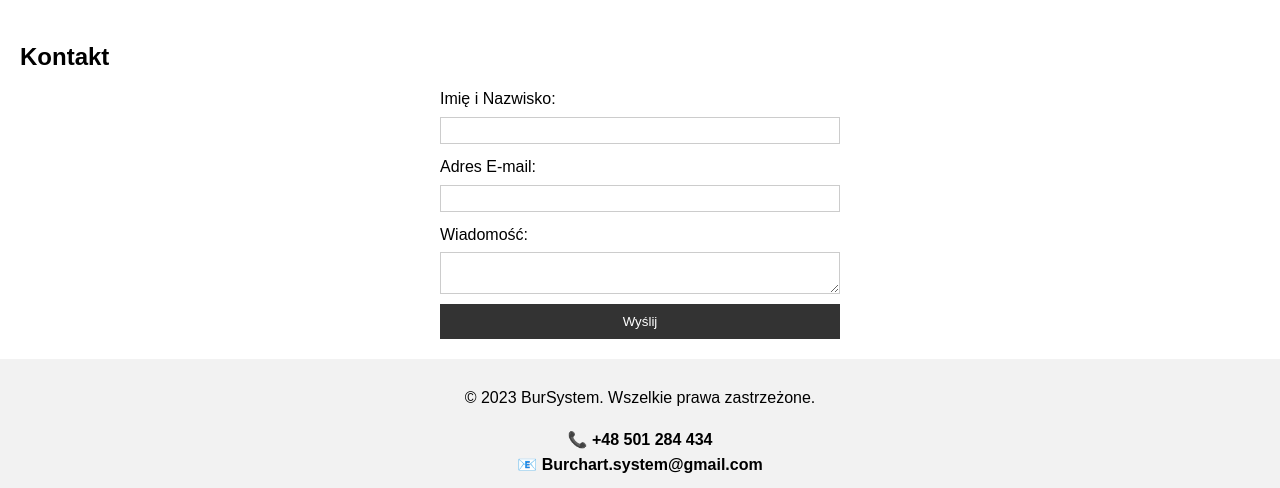
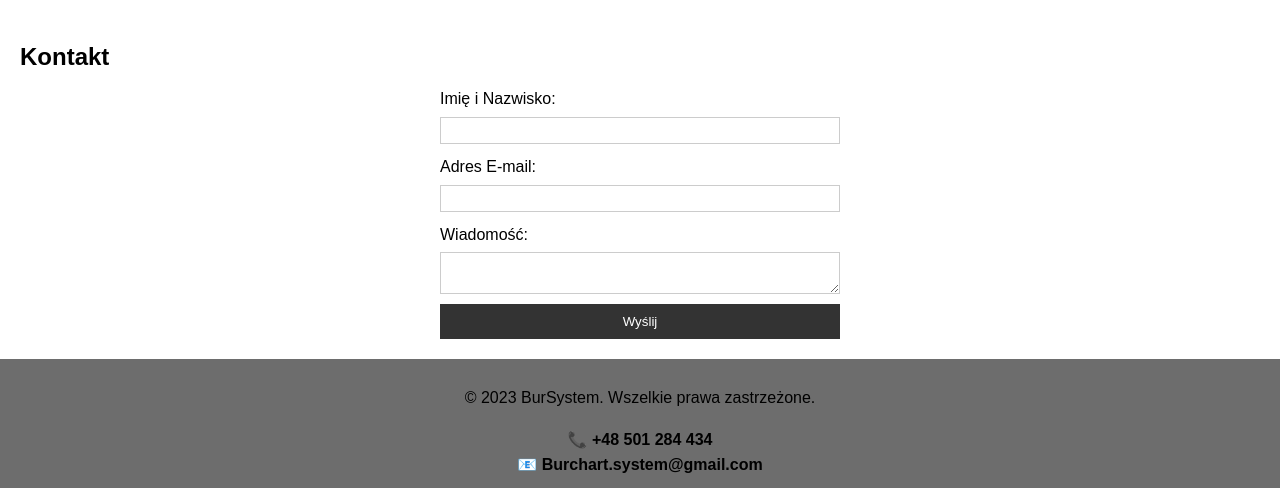
Before and after one commit to AdamBurchart/AdamBurchart.github.io, a plain HTML site: page index.html in a window 1280 px wide. Shown: the part 1510-1998 px from the top of the page. Drawn offline with Linux system fonts and the light colour scheme.

Commit message:
Add files via upload

```diff
--- a/styles.css
+++ b/styles.css
@@ -148,7 +148,7 @@ body {
 
   /* Styl dla stopki */
   footer {
-    background-color: #f2f2f2;
+    background-color: #6d6d6d;
     padding: 10px;
     text-align: center;
     color: black;
```
